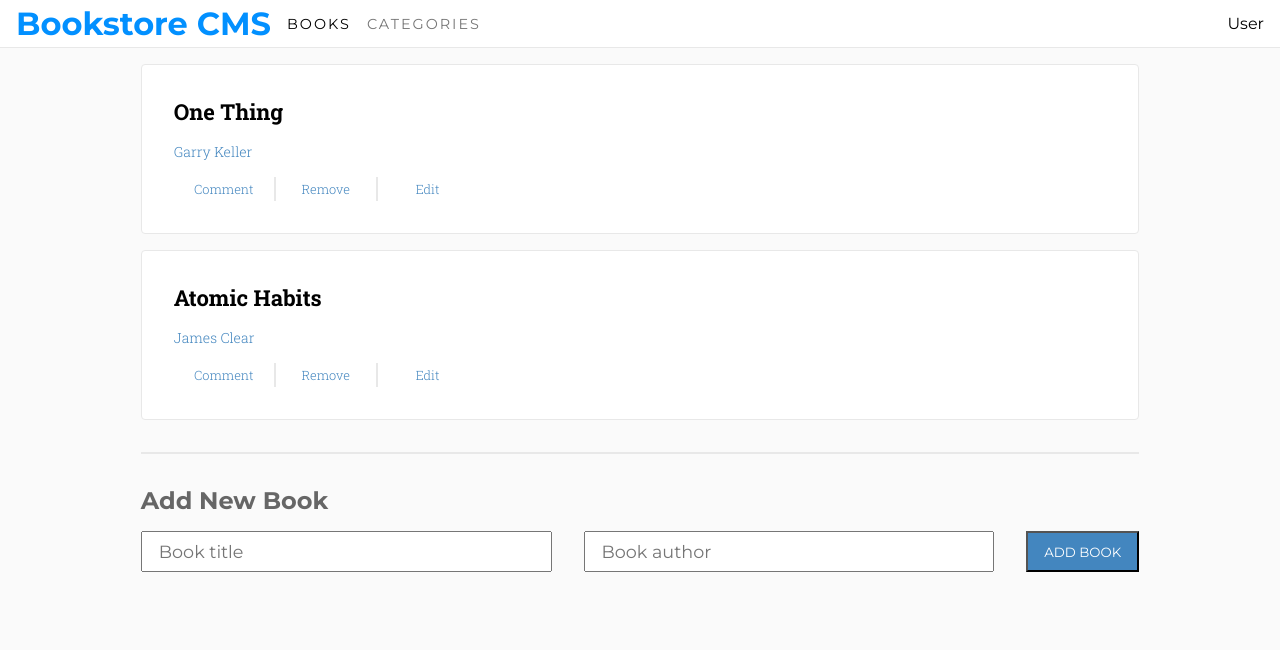
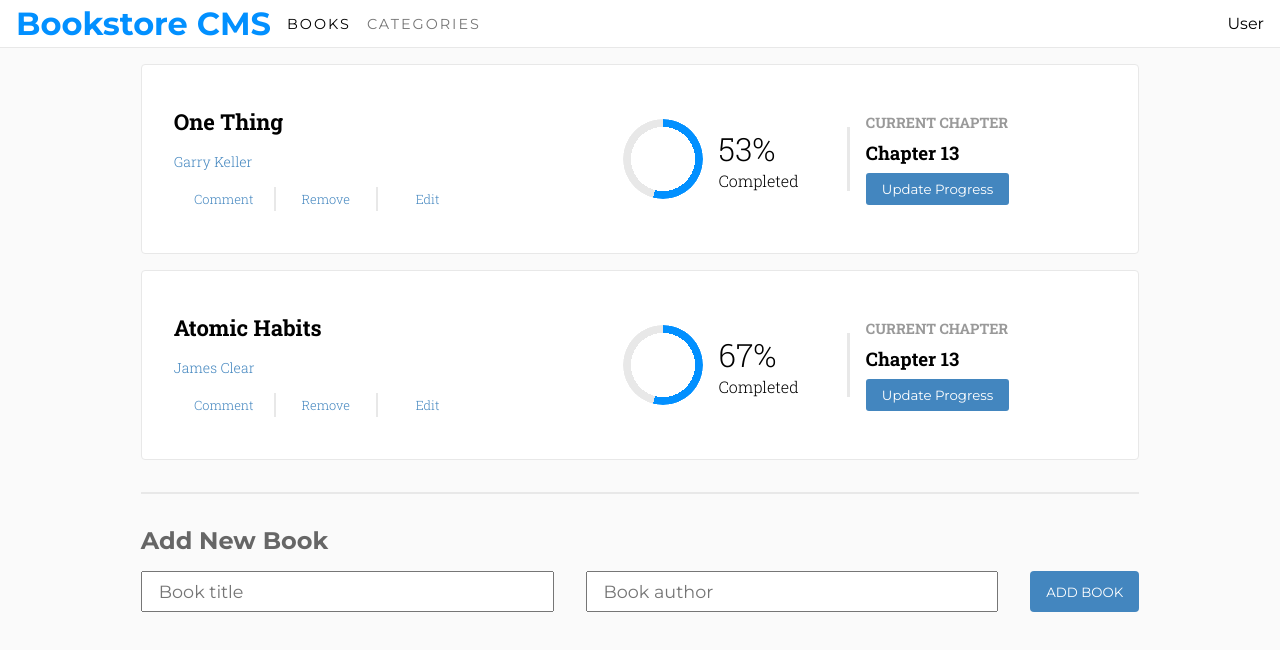
Before and after one commit to IndieCoderMM/bookstore-cms, a React (Create React App) app: page / in a window 1280 px wide. Shown: the top 650 px of the page. Built offline with nearby package versions, Linux system fonts and the light colour scheme.

Commit message:
Add progress circle and status

```diff
--- a/src/App.css
+++ b/src/App.css
@@ -83,13 +83,20 @@ article {
 .book {
   width: 100%;
   display: flex;
-  flex-direction: column;
+  align-items: center;
+  justify-content: space-between;
   background-color: #fff;
   font-family: 'Roboto Slab', serif;
-  gap: 1rem;
   border: solid 1px var(--gray);
   border-radius: 4px;
   padding: 2rem;
+}
+
+.book-info {
+  flex: 2;
+  display: flex;
+  flex-direction: column;
+  gap: 1rem;
 }
 
 .book-title {
@@ -130,6 +137,57 @@ article {
   background-color: var(--gray);
 }
 
+.progress-box {
+  flex: 1;
+  display: flex;
+  align-items: center;
+  gap: 1rem;
+}
+
+.percent-display {
+  display: flex;
+  flex-direction: column;
+}
+
+.percent {
+  font-size: 2rem;
+}
+
+.status-container {
+  flex: 1;
+  display: flex;
+  flex-direction: column;
+  align-items: flex-start;
+  padding: 1rem;
+  gap: 0.5rem;
+}
+
+.status-container > h2 {
+  font-size: 0.9rem;
+  color: #999;
+  text-transform: uppercase;
+}
+
+.book > .vertical-divider {
+  width: 3px;
+  height: 4rem;
+  background-color: var(--gray);
+}
+
+.update-btn {
+  padding: 0.5rem 1rem;
+  border: none;
+  background-color: var(--blue);
+  font-family: 'Montserrat', sans-serif;
+  border-radius: 3px;
+  color: #fff;
+  transition: all 0.2s;
+}
+
+.update-btn:hover {
+  background-color: var(--skyblue);
+}
+
 /* Bookform  */
 .form-container {
   padding: 2rem 0;
@@ -165,9 +223,30 @@ article {
   text-transform: uppercase;
   padding: 0.5rem 1rem;
   background-color: var(--blue);
+  border: none;
+  border-radius: 4px;
   color: #fff;
 }
 
 .add-btn:hover {
   background-color: var(--skyblue);
 }
+
+/* Progress circle  */
+.progress-bar {
+  --value: 54;
+
+  width: 80px;
+  height: 80px;
+  border-radius: 50%;
+  display: grid;
+  place-items: center;
+  background:
+    radial-gradient(
+      closest-side,
+      white 80%,
+      transparent 0 99.9%,
+      white 0
+    ),
+    conic-gradient(var(--skyblue) calc(var(--value) * 1%), var(--gray) 0);
+}
--- a/src/components/Book.js
+++ b/src/components/Book.js
@@ -1,8 +1,9 @@
 import React from 'react';
 import PropTypes from 'prop-types';
 
-const Book = ({ title, author }) => (
+const Book = ({ title, author, progress }) => (
   <div className="book">
+    <div className="book-info">
       <h2 className="book-title">{title}</h2>
       <h4 className="book-author">{author}</h4>
       <div className="btn-group">
@@ -13,16 +14,34 @@ const Book = ({ title, author }) => (
         <button type="button">Edit</button>
       </div>
     </div>
+    <div className="progress-box">
+      <div className="progress-bar" />
+      <div className="percent-display">
+        <span className="percent">{progress.concat('%')}</span>
+        <span>Completed</span>
+      </div>
+    </div>
+    <div className="vertical-divider" />
+    <div className="status-container">
+      <h2>Current Chapter</h2>
+      <h3 className="chapter">Chapter 13</h3>
+      <button type="button" className="update-btn">
+        Update Progress
+      </button>
+    </div>
+  </div>
 );
 
 Book.defaultProps = {
   title: '',
   author: '',
+  progress: '0',
 };
 
 Book.propTypes = {
   title: PropTypes.string,
   author: PropTypes.string,
+  progress: PropTypes.string,
 };
 
 export default Book;
--- a/src/components/BooksList.js
+++ b/src/components/BooksList.js
@@ -8,11 +8,13 @@ const BooksList = () => {
       id: 1,
       title: 'One Thing',
       author: 'Garry Keller',
+      progress: '53',
     },
     {
       id: 0,
       title: 'Atomic Habits',
       author: 'James Clear',
+      progress: '67',
     },
   ];
   return (
@@ -20,7 +22,11 @@ const BooksList = () => {
       <ul className="bookslist">
         {books.map((book) => (
           <li key={book.id}>
-            <Book title={book.title} author={book.author} />
+            <Book
+              title={book.title}
+              author={book.author}
+              progress={book.progress}
+            />
           </li>
         ))}
       </ul>
```
Lines whose indentation alone changed are shown as unchanged.
